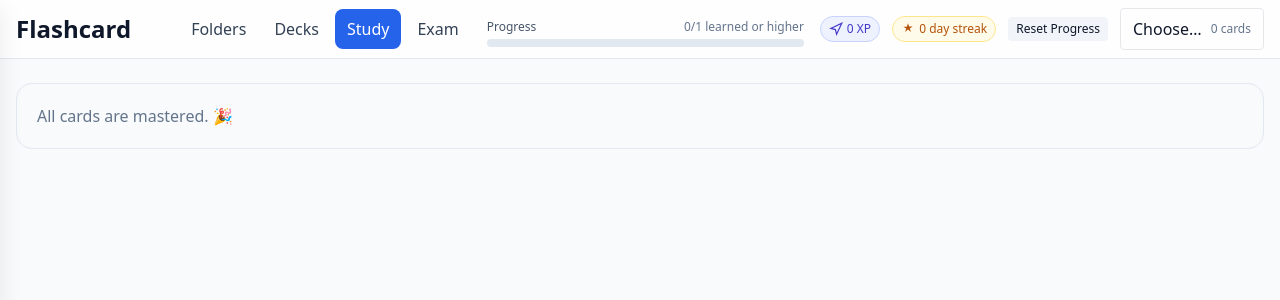
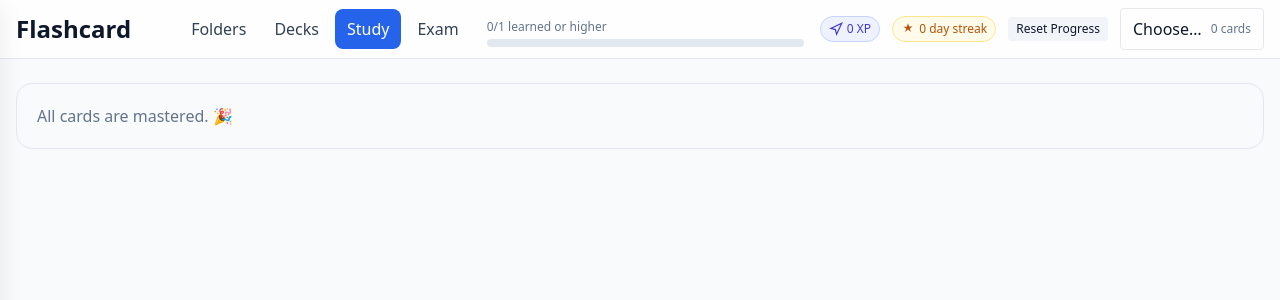
Before and after one commit to hungdoan160796/Flashcard, a React (Vite) app: page / in a window 1280 px wide. Shown: the top 300 px of the page. Built offline with nearby package versions, Linux system fonts and the light colour scheme.

Commit message:
progressbar.jsx - remove "progress" text

```diff
--- a/src/components/ele/ProgressBar.jsx
+++ b/src/components/ele/ProgressBar.jsx
@@ -2,7 +2,6 @@ export default function ProgressBar({ pct, label }) {
   return (
     <div className="w-full">
       <div className="flex items-center justify-between text-xs mb-1">
-        <span className="text-slate-600">Progress</span>
         <span className="text-slate-500">{label ?? `${pct}%`}</span>
       </div>
       <div className="h-2 bg-slate-200 rounded-full overflow-hidden">
```
